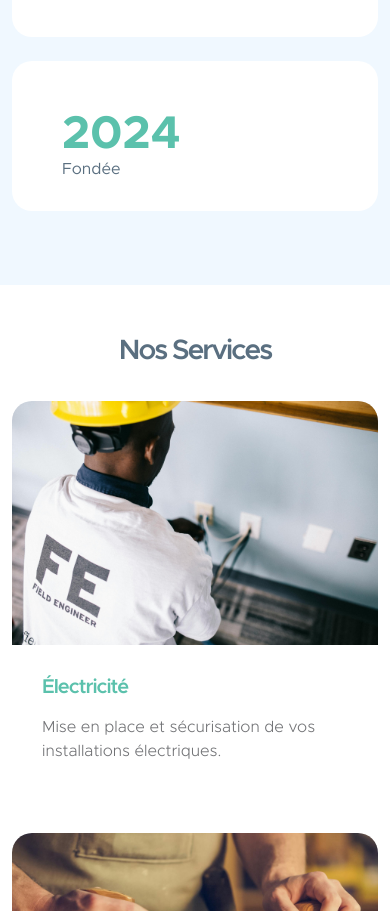
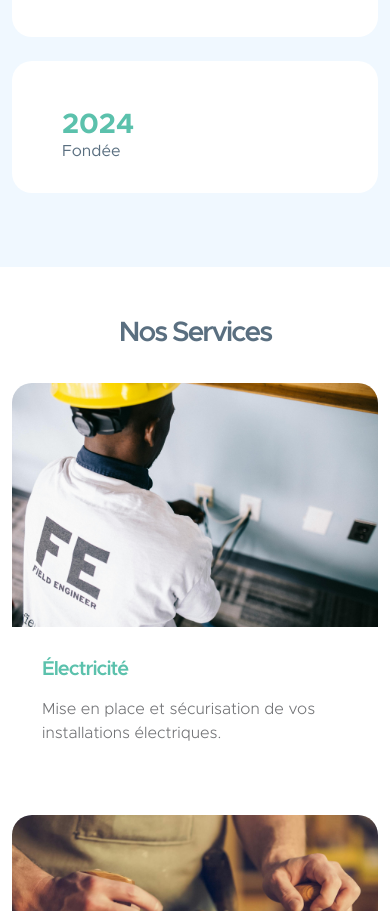
Before and after one commit to easywebapps/Yassoutbmm, a plain HTML site: page index.html in a window 390 px wide. Shown: the part 1680-2591 px from the top of the page. Drawn offline with Linux system fonts and the light colour scheme.

Commit message:
Update yassou-tbmm.css

```diff
--- a/css/yassou-tbmm.css
+++ b/css/yassou-tbmm.css
@@ -706,7 +706,7 @@ strong {
 .counter-number,
 .counter-number-text {
   color: var(--primary-color);
-  font-size: var(--h1-font-size);
+  font-size: var(--h4-font-size);
   font-weight: var(--font-weight-bold);
   line-height: normal;
 }
@@ -1557,7 +1557,7 @@ blockquote::before {
 
   .counter-number,
   .counter-number-text {
-    font-size: var(--h2-font-size);
+    font-size: var(--h4-font-size);
   }
 
   .contact-info-wrap {
```
